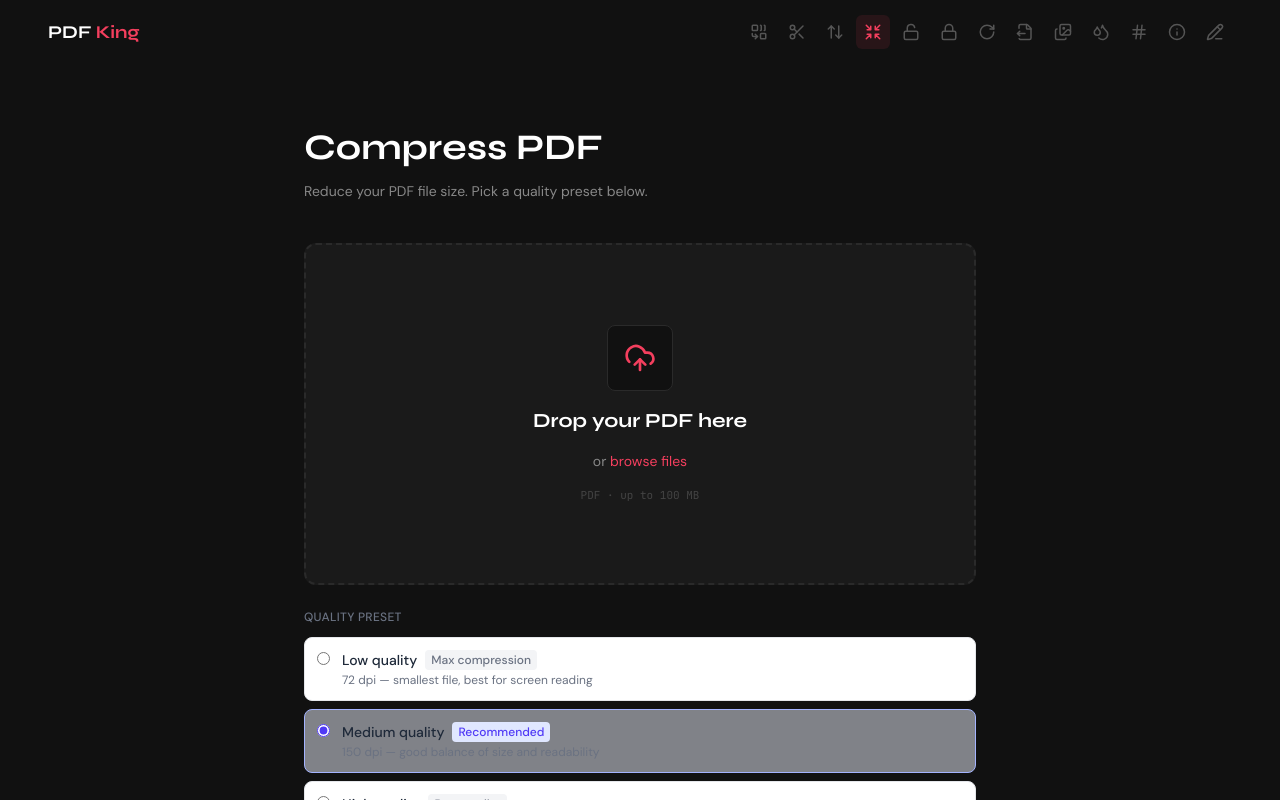
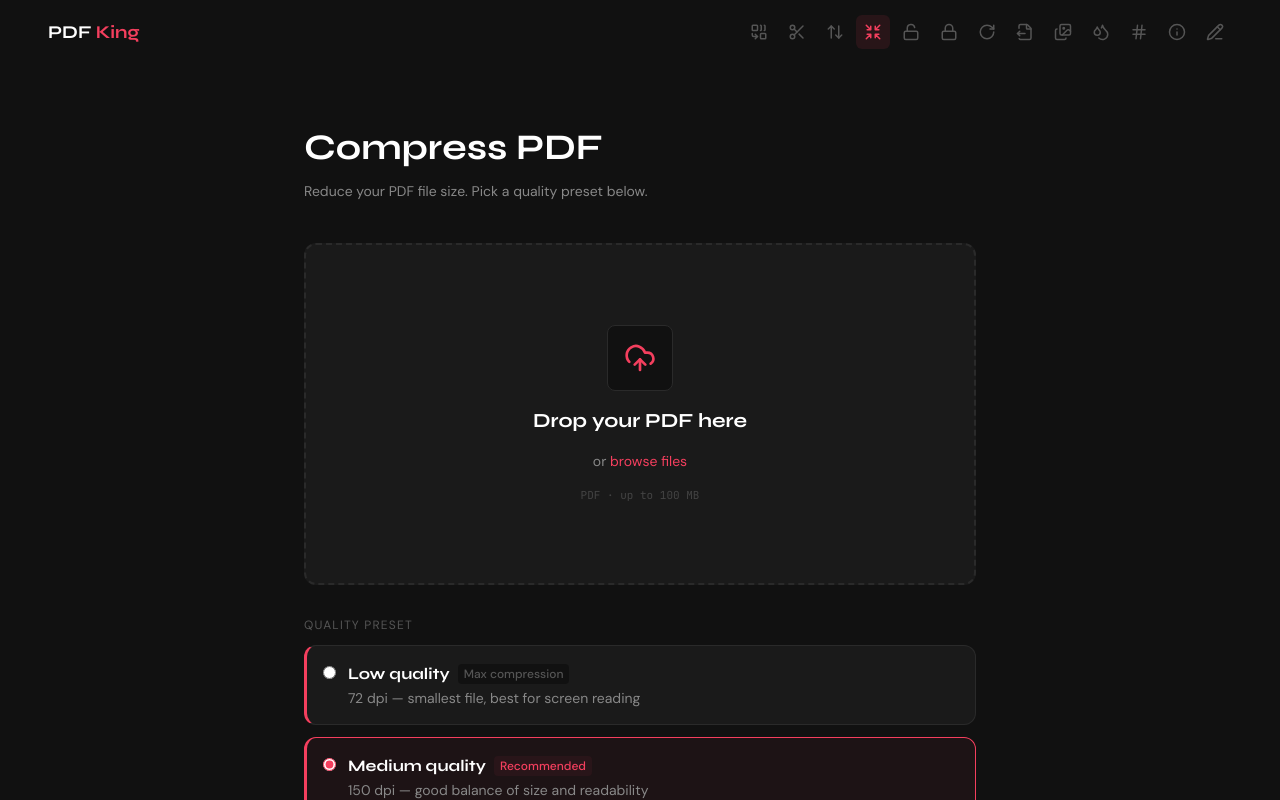
Before and after one commit to blacktornado2/pdk-king, a React (Vite) app in the folder client/: page /compress in a window 1280 px wide. Shown: the top 800 px of the page. Built offline with nearby package versions, Linux system fonts and the light colour scheme; no server answers.

Commit message:
feat(ui): restyle Compress page

```diff
--- a/client/src/pages/Compress.tsx
+++ b/client/src/pages/Compress.tsx
@@ -1,6 +1,9 @@
 import { useState } from 'react';
+import { CheckCircle2 } from 'lucide-react';
 import { PageWrapper } from '../components/layout/PageWrapper';
 import { UploadZone } from '../components/pdf/UploadZone';
+import { FileCard } from '../components/pdf/FileCard';
+import { ResultPanel } from '../components/pdf/ResultPanel';
 import { Button } from '../components/ui/Button';
 import { useJobPolling } from '../hooks/useJobPolling';
 import { pdfApi, jobsApi } from '../services/api';
@@ -27,10 +30,6 @@ export function Compress() {
   const [uploadError, setUploadError] = useState<string | null>(null);
 
   const { job } = useJobPolling(jobId);
-
-  const isProcessing = job?.status === 'PENDING' || job?.status === 'PROCESSING';
-  const isDone = job?.status === 'DONE';
-  const isFailed = job?.status === 'FAILED';
 
   const meta = job?.options as Record<string, number> | null;
 
@@ -64,33 +63,26 @@ export function Compress() {
           {!file ? (
             <UploadZone onFiles={(f) => setFile(f[0])} />
           ) : (
-            <div className="flex items-center justify-between px-3 py-2.5 bg-white border border-gray-200 rounded-lg text-sm">
-              <div>
-                <span className="text-gray-700 font-medium truncate block">{file.name}</span>
-                <span className="text-gray-400 text-xs">{formatBytes(file.size)}</span>
-              </div>
-              <button
-                onClick={() => setFile(null)}
-                className="ml-3 text-gray-400 hover:text-red-500 transition-colors flex-shrink-0"
-              >
-                <svg className="w-4 h-4" fill="none" viewBox="0 0 24 24" stroke="currentColor" strokeWidth={2}>
-                  <path strokeLinecap="round" strokeLinejoin="round" d="M6 18L18 6M6 6l12 12" />
-                </svg>
-              </button>
-            </div>
+            <FileCard
+              name={file.name}
+              meta={formatBytes(file.size)}
+              onRemove={() => setFile(null)}
+            />
           )}
 
-          <div className="mt-6">
-            <p className="text-xs font-medium text-gray-500 uppercase tracking-wide mb-3">Quality preset</p>
-            <div className="space-y-2">
+          <div className="mt-8">
+            <p className="text-xs uppercase tracking-widest text-[var(--text-3)] mb-3">Quality preset</p>
+            <div className="space-y-3">
               {QUALITY_OPTIONS.map((opt) => (
                 <label
                   key={opt.id}
-                  className={`flex items-start gap-3 p-3 rounded-lg border cursor-pointer transition-colors ${
-                    quality === opt.id
-                      ? 'border-indigo-300 bg-indigo-50/50'
-                      : 'border-gray-200 bg-white hover:border-gray-300'
-                  }`}
+                  className={
+                    'flex items-start gap-3 p-4 rounded-xl border cursor-pointer transition-colors ' +
+                    (quality === opt.id
+                      ? 'border-[var(--accent)] bg-[var(--accent-05)]'
+                      : 'border-[var(--border)] bg-[var(--surface)] hover:border-[var(--accent-40)]')
+                  }
+                  style={{ borderLeft: '3px solid var(--accent)' }}
                 >
                   <input
                     type="radio"
@@ -98,29 +90,29 @@ export function Compress() {
                     value={opt.id}
                     checked={quality === opt.id}
                     onChange={() => setQuality(opt.id)}
-                    className="mt-0.5 accent-indigo-600"
+                    className="mt-1 accent-[var(--accent)]"
                   />
                   <div className="flex-1">
                     <div className="flex items-center gap-2">
-                      <p className="text-sm font-medium text-gray-800">{opt.label}</p>
+                      <p className="font-syne font-bold text-[var(--text-1)]">{opt.label}</p>
                       <span className={`text-xs px-1.5 py-0.5 rounded font-medium ${
                         opt.id === 'medium'
-                          ? 'bg-indigo-100 text-indigo-600'
-                          : 'bg-gray-100 text-gray-500'
+                          ? 'bg-[var(--accent-05)] text-[var(--accent)]'
+                          : 'bg-[var(--bg)] text-[var(--text-3)]'
                       }`}>
                         {opt.tag}
                       </span>
                     </div>
-                    <p className="text-xs text-gray-500 mt-0.5">{opt.description}</p>
+                    <p className="text-sm text-[var(--text-2)] mt-0.5">{opt.description}</p>
                   </div>
                 </label>
               ))}
             </div>
           </div>
 
-          {uploadError && <p className="mt-3 text-sm text-red-500">{uploadError}</p>}
+          {uploadError && <p className="mt-3 font-mono text-sm text-[#EF4444]">{uploadError}</p>}
 
-          <div className="mt-6">
+          <div className="mt-8">
             <Button onClick={handleCompress} disabled={!file} loading={uploading}>
               Compress PDF
             </Button>
@@ -128,39 +120,37 @@ export function Compress() {
         </>
       )}
 
-      {jobId && (
-        <div className="flex flex-col items-center gap-4 py-10 text-center">
-          {isProcessing && (
-            <>
-              <svg className="animate-spin h-8 w-8 text-indigo-500" viewBox="0 0 24 24" fill="none">
-                <circle className="opacity-25" cx="12" cy="12" r="10" stroke="currentColor" strokeWidth="4" />
-                <path className="opacity-75" fill="currentColor" d="M4 12a8 8 0 018-8v4l3-3-3-3v4a8 8 0 100 16v-4l-3 3 3 3v-4a8 8 0 01-8-8z" />
-              </svg>
-              <p className="text-sm text-gray-500">Compressing your PDF…</p>
-            </>
+      {jobId && job && job.status !== 'DONE' && (
+        <ResultPanel
+          status={job.status}
+          processingLabel="Compressing your PDF…"
+          doneLabel="Your file is ready!"
+          downloadUrl={jobsApi.downloadUrl(jobId)}
+          downloadLabel="Download PDF"
+          resetLabel="Compress another"
+          onReset={reset}
+          errorMsg={job.errorMsg}
+        />
       )}
 
-          {isDone && (
-            <>
-              <div className="w-12 h-12 rounded-full bg-emerald-50 flex items-center justify-center">
-                <svg className="w-6 h-6 text-emerald-500" fill="none" viewBox="0 0 24 24" stroke="currentColor" strokeWidth={2}>
-                  <path strokeLinecap="round" strokeLinejoin="round" d="M4.5 12.75l6 6 9-13.5" />
-                </svg>
-              </div>
+      {jobId && job && job.status === 'DONE' && (
+        <div className="flex flex-col items-center gap-5 py-16 text-center">
+          <CheckCircle2 className="w-12 h-12 text-[#22C55E]" aria-hidden />
+          <p className="font-syne font-bold text-xl text-[var(--text-1)]">Your file is ready!</p>
 
           {meta?.originalSize && meta?.compressedSize && (
-                <div className="bg-gray-50 border border-gray-200 rounded-xl px-6 py-4 text-sm space-y-2 w-full max-w-xs">
-                  <div className="flex justify-between text-gray-500">
+            <div className="bg-[var(--bg)] border border-[var(--border)] rounded-xl px-6 py-4 text-sm space-y-2 w-full max-w-xs font-mono">
+              <div className="flex justify-between text-[var(--text-3)]">
                 <span>Original</span>
-                    <span className="font-medium text-gray-700">{formatBytes(meta.originalSize)}</span>
+                <span className="text-[var(--text-2)]">{formatBytes(meta.originalSize)}</span>
               </div>
-                  <div className="flex justify-between text-gray-500">
+              <div className="flex justify-between text-[var(--text-3)]">
                 <span>Compressed</span>
-                    <span className="font-medium text-gray-700">{formatBytes(meta.compressedSize)}</span>
+                <span className="text-[var(--text-2)]">{formatBytes(meta.compressedSize)}</span>
               </div>
-                  <div className="border-t border-gray-200 pt-2 flex justify-between">
-                    <span className="text-gray-500">Saved</span>
-                    <span className="font-semibold text-emerald-600">
+              <div className="border-t border-[var(--border)] pt-2 flex justify-between">
+                <span className="text-[var(--text-3)]">Saved</span>
+                <span className="font-bold text-[#22C55E]">
                   {formatBytes(meta.savedBytes)} ({meta.savedPercent}%)
                 </span>
               </div>
@@ -168,7 +158,7 @@ export function Compress() {
           )}
 
           {meta?.savedPercent !== undefined && meta.savedPercent <= 0 && (
-                <p className="text-xs text-gray-400 max-w-xs">
+            <p className="font-mono text-xs text-[var(--text-4)] max-w-xs">
               The file couldn't be compressed further at this quality level — it may already be optimised.
             </p>
           )}
@@ -179,20 +169,6 @@ export function Compress() {
             </a>
             <Button variant="ghost" onClick={reset}>Compress another</Button>
           </div>
-            </>
-          )}
-
-          {isFailed && (
-            <>
-              <div className="w-12 h-12 rounded-full bg-red-50 flex items-center justify-center">
-                <svg className="w-6 h-6 text-red-500" fill="none" viewBox="0 0 24 24" stroke="currentColor" strokeWidth={2}>
-                  <path strokeLinecap="round" strokeLinejoin="round" d="M12 9v3.75m9-.75a9 9 0 11-18 0 9 9 0 0118 0zm-9 3.75h.008v.008H12v-.008z" />
-                </svg>
-              </div>
-              <p className="text-sm text-red-500">{job?.errorMsg ?? 'Something went wrong.'}</p>
-              <Button variant="ghost" onClick={reset}>Try again</Button>
-            </>
-          )}
         </div>
       )}
     </PageWrapper>
```
Lines whose indentation alone changed are shown as unchanged.
